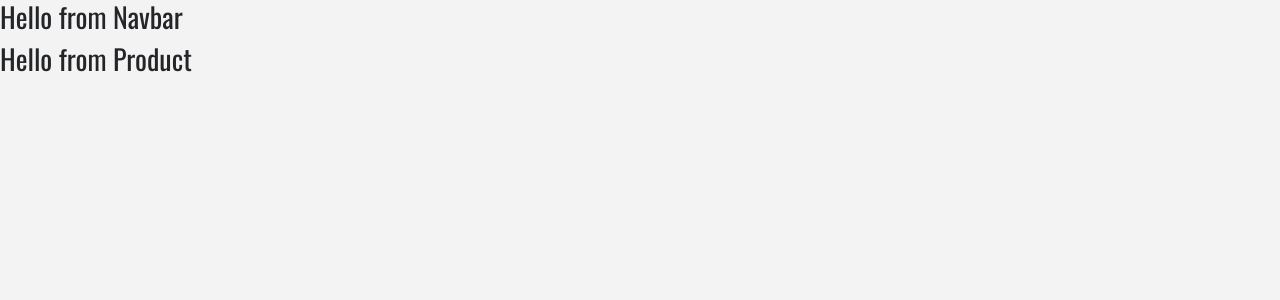
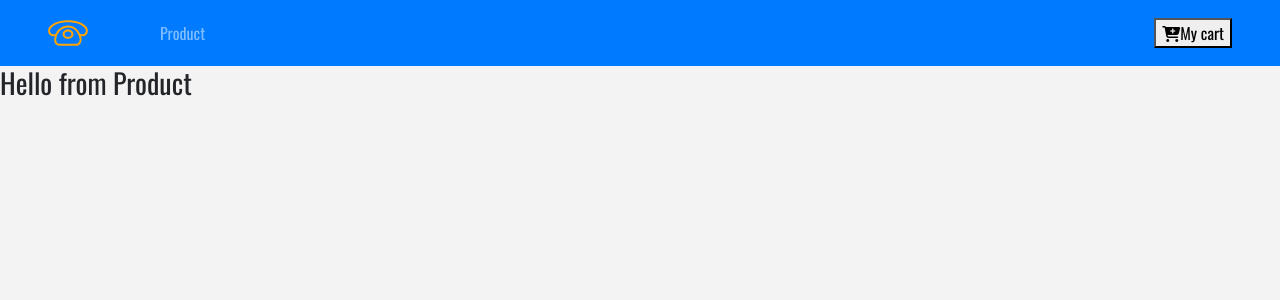
Before and after one commit to yagoubigithub/store-recording, a React (Create React App) app: page / in a window 1280 px wide. Shown: the top 300 px of the page. Built offline with nearby package versions, Linux system fonts and the light colour scheme.

Commit message:
styling navabar part 1

```diff
--- a/src/App.js
+++ b/src/App.js
@@ -1,5 +1,5 @@
 import React from 'react';
-import logo from './logo.svg';
+
 import './App.css';
 
 import 'bootstrap/dist/css/bootstrap.min.css';
--- a/src/components/Navbar.js
+++ b/src/components/Navbar.js
@@ -1,12 +1,31 @@
 import React, { Component } from 'react'
-
+import logo from '../logo.svg';
+import {Link} from 'react-router-dom';
 export default class Navbar extends Component {
     render() {
         return (
-            <div>
-            <h3>Hello from Navbar</h3>
+           <nav className="navbar navbar-expand-sm bg-primary navbar-dark px-sm-5">
 
-            </div>
+           <Link to="/">
+               <img src={logo} alt={"store"}  className="navbar-brand"/>
+           </Link>
+           <ul className="navbar-nav align-items-center">
+               <li className="nav-item ml-5">
+                   <Link to="/" className="nav-link">
+                   Product
+                   </Link>
+               </li>
+           </ul>
+           <Link to="/cart" className="ml-auto">
+
+               <button>
+                   <i className="fas fa-cart-plus"></i>
+                   My cart
+               </button>
+           </Link>
+
+
+           </nav>
         )
     }
 }
```
